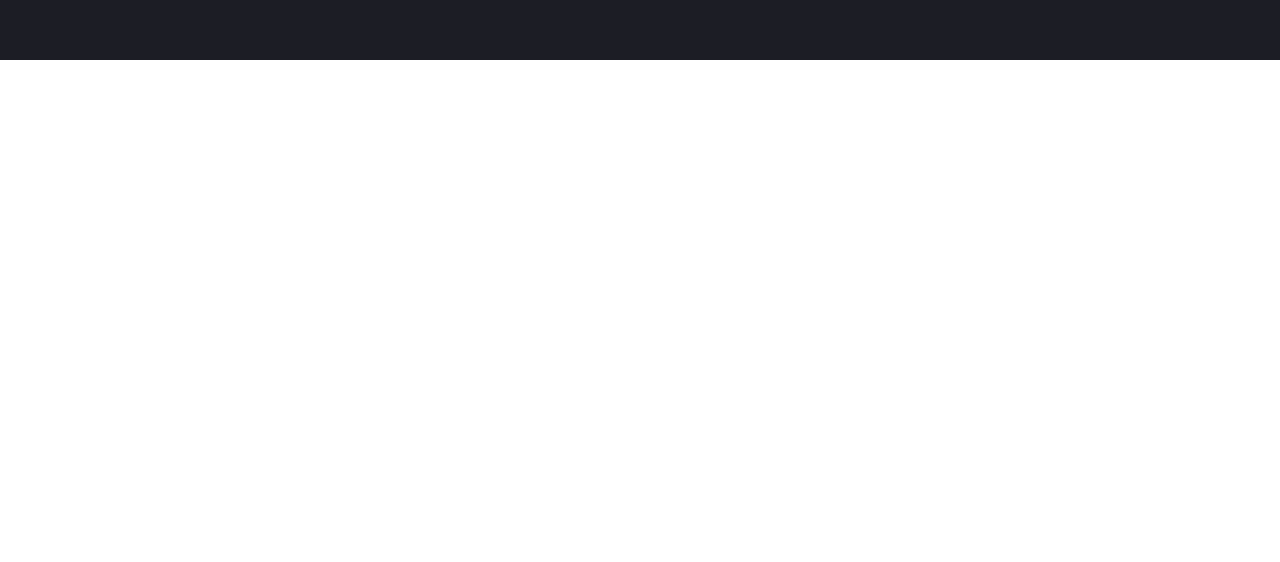
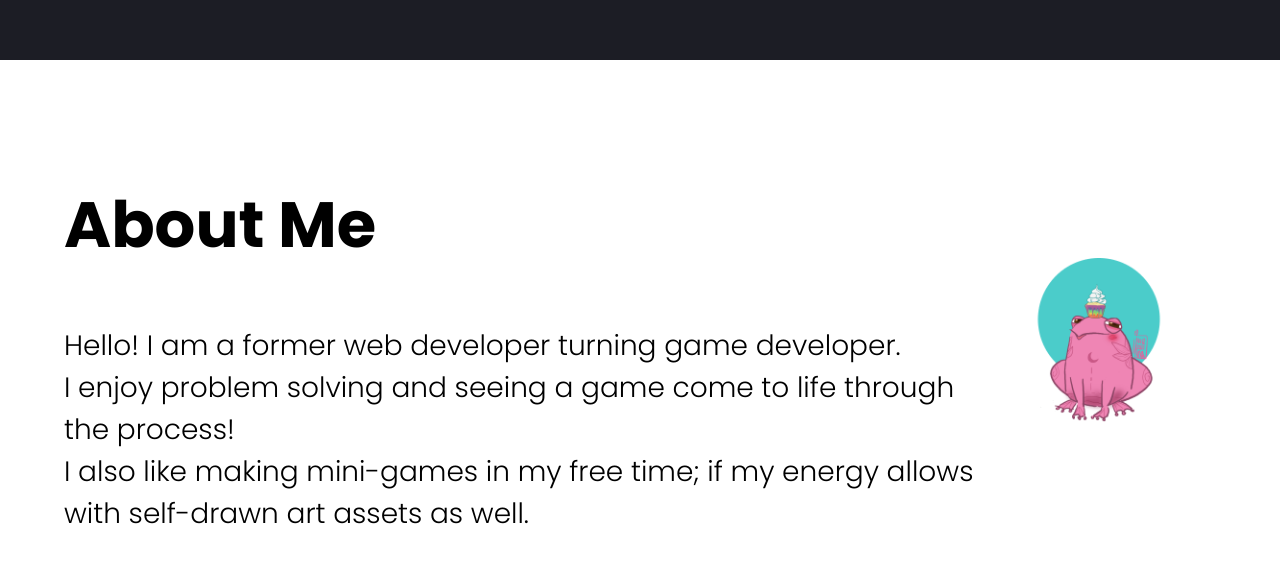
Before and after one commit to InaSLew/Portfolio, a React (Create React App) app: page / in a window 1280 px wide. Shown: the part 880-1442 px from the top of the page. Before the commit the page ends 940 px from the top, so only its background shows below. Built offline with nearby package versions, Linux system fonts and the light colour scheme.

Commit message:
About Me in place (turned out a board-wipe was not needed lol)

```diff
--- a/src/App.css
+++ b/src/App.css
@@ -14,12 +14,12 @@ h1 {
 }
 
 h2 {
-  font-size: 50px;
+  font-size: 8vmin;
 }
 
 p {
   margin: 0;
-  font-size: 4.5vmin;
+  font-size: 3.5vmin;
   font-weight: 300;
 }
 
--- a/src/App.tsx
+++ b/src/App.tsx
@@ -1,4 +1,5 @@
 import './App.css';
+import AboutMe from './Components/AboutMe/AboutMe';
 import HeroArea from './Components/HeroArea/HeroArea';
 import NavBar from "./Components/NavBar/NavBar";
 
@@ -9,6 +10,7 @@ function App() {
       <div className='hero'>
         <HeroArea />
       </div>
+      <AboutMe />
     </div>
   );
 }
--- /dev/null
+++ b/src/Components/AboutMe/AboutMe.css
@@ -0,0 +1,14 @@
+.about-me-container {
+    display: flex;
+    justify-content: space-around;
+    padding: 5vmax;
+}
+
+.headshot-container {
+    display: flex;
+    align-items: center;
+}
+
+.head-shot {
+    width: 30vmin;
+}
--- /dev/null
+++ b/src/Components/AboutMe/AboutMe.tsx
@@ -0,0 +1,19 @@
+import './AboutMe.css';
+import avatar from '../../Images/avatar.png';
+
+const AboutMe = () => {
+    return (
+        <section id='about-me' className='about-me-container'>
+            <div className='information'>
+                <h2>About Me</h2>
+                <p>Hello! I am a former web developer turning game developer.</p>
+                <p>I enjoy problem solving and seeing a game come to life through the process!</p>
+                <p>I also like making mini-games in my free time; if my energy allows with self-drawn art assets as well.</p>
+            </div>
+            <div className='headshot-container'>
+                <img className='head-shot' src={avatar} alt="FILL_ME_IN" />
+            </div>
+        </section>
+    );
+}
+export default AboutMe;
```
